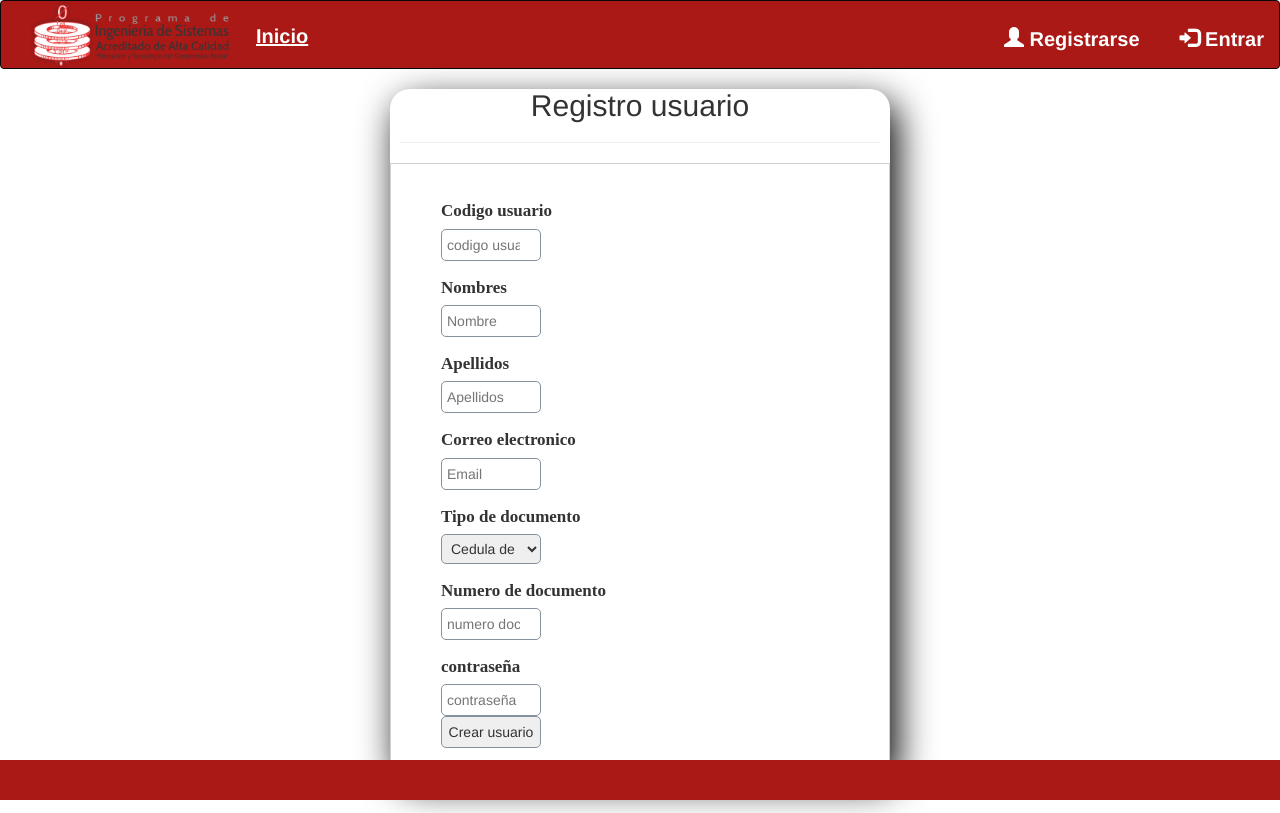
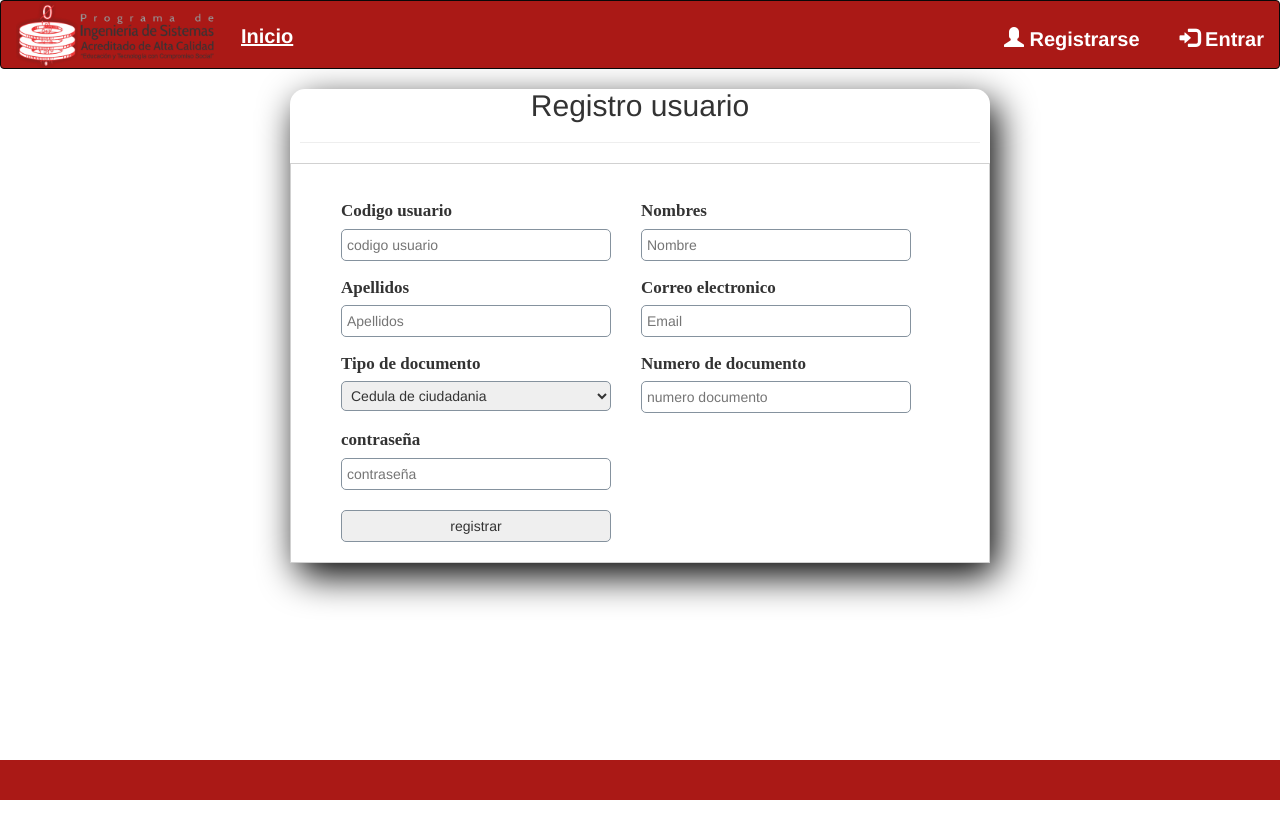
Before and after one commit to dannadeily/web-grupo8, a PHP site: page /vistas/modulo/registrar.php in a window 1280 px wide. Run offline with PHP 8.4, Linux system fonts and the light colour scheme.

Commit message:
MEJORANDO VISTA registrar

```diff
--- a/vistas/HeaderLogin.php
+++ b/vistas/HeaderLogin.php
@@ -17,10 +17,7 @@ require $_SERVER['DOCUMENT_ROOT'].'/web-grupo8/config/config.php';
       <div class="container-fluid">
         <div class="navbar-header">
       <img id="logo" src=<?php ruta?>"/web-grupo8/vistas/img/logo.png"  alt=""  >
-          <a class="navbar-brand" href="#">
-
-          </a>
-        </div>
+                  </div>
 
         <ul class="nav navbar-nav">
           <?php
--- a/vistas/css/registrar.css
+++ b/vistas/css/registrar.css
@@ -8,22 +8,26 @@
   padding-bottom: 20px;
   margin-bottom: 20px;
 }
+.fila2{
+
+}
+.fila1{
+float: left;
+width: 300px;
+}
 
 .form_register{
-  border-radius: 20px;
+  border-radius: 15px;
   box-shadow: 7px 13px 37px black;
   margin-top: 123px solid red;
-  border-bottom:4px solid #aa1916;
-  width: 500px;
+  width: 700px;
   margin: auto;
 }
 .form_register h2{
   text-align: center;
 
 }
-.form_register{
-  color: ;
-}
+
 
 hr{
    border: 0;
@@ -47,12 +51,12 @@ label{
 }
 input,select{
 display: block;
-width: 100px;
+width: 270px;
 font-size: 11px;
 padding: 5px;
 border:1px solid #85929e;
 border-radius: 5px;
-
+}
 
 btn_save{
   font-size: 12px;
@@ -63,6 +67,8 @@ btn_save{
   border:0;
   cursor:  pointer;
   margin 15px auto;
+  padding-top: 5px;
+  margin-top: 15px;
 }
 btn_save{
   font-size: 12px;
--- a/vistas/modulo/recuperar.php
+++ b/vistas/modulo/recuperar.php
@@ -2,7 +2,7 @@
 <html lang="en" dir="ltr">
   <head>
     <meta charset="utf-8">
-    <title></title>
+    <title> Restablecer </title>
     <link rel="stylesheet" href="../css/recuperar.css">
 
 
--- a/vistas/modulo/registrar.php
+++ b/vistas/modulo/registrar.php
@@ -3,7 +3,7 @@
 <html lang="es" dir="ltr">
   <head>
     <meta charset="utf-8">
-    <title></title>
+    <title> Registro</title>
     <link rel="stylesheet" href="../css/registrar.css">
   </head>
   <body>
@@ -18,25 +18,38 @@
 
 
                <form action="" method="post">
-                 <label for="codigo_usuario">Codigo usuario</label>
-                 <input type="number" name="codigo_usuario" id="codigo_usuario" placeholder="codigo usuario" min="0" max="10000000">
+                 <div class="fila1">
+                    <label for="codigo_usuario">Codigo usuario</label>
+                    <input type="number" name="codigo_usuario" id="codigo_usuario" placeholder="codigo usuario" required>
+                  </div>
+                  <div class="fila2">
                  <label for="nombre">Nombres</label>
-                 <input type="text" name="nombre" id="nombre" placeholder="Nombre">
+                 <input type="text" name="nombre" id="nombre" placeholder="Nombre" required>
+                 </div>
+                 <div class="fila1">
                  <label for="apellidos">Apellidos</label>
-                 <input type="text" name="apellidos" id="apellidos" placeholder="Apellidos">
+                 <input type="text" name="apellidos" id="apellidos" placeholder="Apellidos" required>
+               </div>
+               <div class="fila2">
                  <label for="email">Correo electronico</label>
-                 <input type="email" name="email" id="email" placeholder="Email">
+                 <input type="email" name="email" id="email" placeholder="Email" required>
+               </div>
+                 <div class="fila1">
                  <label for="tipoDocumento">Tipo de documento</label>
                  <select name="tipoDocumento" id="tipoDocumento">
                           <option value="1"> Cedula de ciudadania</option>
                           <option value="2"> Tarjeta de identidad</option>
                           <option value="3"> Cedula de extranjeria</option>
                   </select>
+                   </div>
+                   <div class="fila2">
                   <label for="numero_documento">Numero de documento</label>
-                  <input type="number" name="numero_documento" id="numero_documento" placeholder="numero documento" min="0" max="100000000000">
+                  <input type="number" name="numero_documento"  placeholder="numero documento" required>
+                  <div>
                   <label for="contrasena">contraseña </label>
-                  <input type="password" name="contrasena" id="contrasena" placeholder="contraseña">
-                  <input type="submit" value="Crear usuario" class="btn_save">
+                  <input type="password" name="contrasena"  placeholder="contraseña" required>
+                  <br>
+                  <input  type="submit" value="registrar" class="btn_save">
 
 
 
```
Also changed, not shown: vistas/HeaderCerrar.php (+4 -6 lines), vistas/css/iniciar.css (+11 -0 lines), vistas/modulo/convocatoriaUsuario.php (added, +12 -0 lines), vistas/modulo/iniciar.php (+5 -3 lines).
